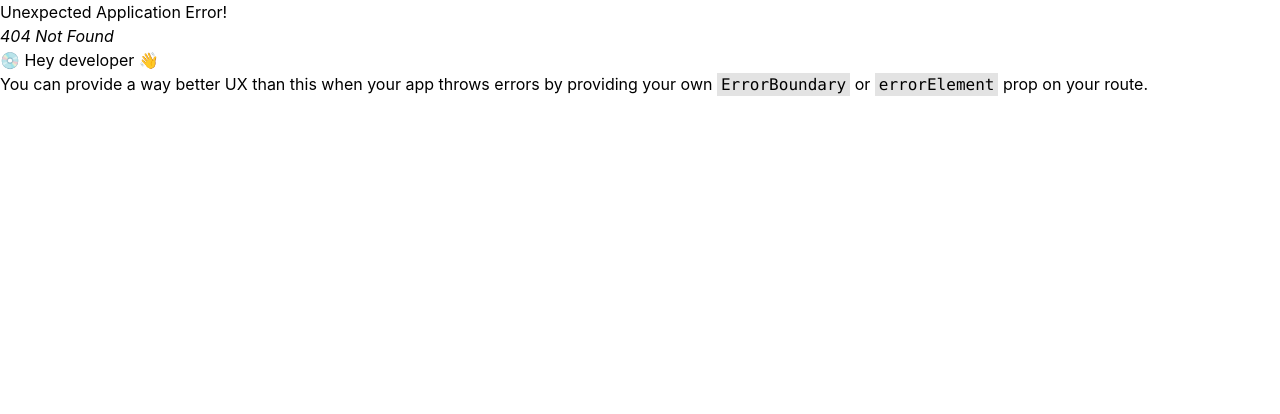
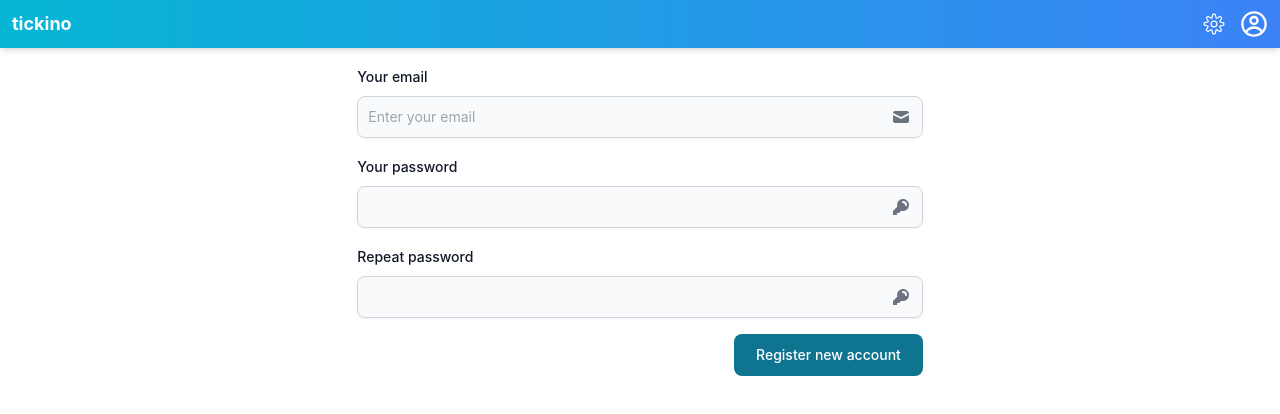
Before and after one commit to Kexon/DAT076, a React (Create React App) app in the folder client/: page /signup in a window 1280 px wide. Before the commit this address had no page. Shown: the top 414 px of the page. Built offline with nearby package versions, Linux system fonts and the light colour scheme.

Commit message:
add basic signup page

```diff
--- /dev/null
+++ b/client/src/pages/user/SignUpPage.tsx
@@ -0,0 +1,56 @@
+import { Label, TextInput, Button } from 'flowbite-react';
+import React from 'react';
+import { HiMail, HiKey } from 'react-icons/hi';
+
+export default function SignUpPage() {
+  return (
+    <div className="mx-auto h-max">
+      <div className="flex h-max justify-center">
+        <form className="flex flex-col gap-4 p-4 lg:w-3/4 xl:w-2/3">
+          <div>
+            <div className="mb-2 block">
+              <Label htmlFor="email2" value="Your email" />
+            </div>
+            <TextInput
+              id="email2"
+              type="email"
+              placeholder="Enter your email"
+              rightIcon={HiMail}
+              required
+              shadow
+            />
+          </div>
+          <div>
+            <div className="mb-2 block">
+              <Label htmlFor="password2" value="Your password" />
+            </div>
+            <TextInput
+              rightIcon={HiKey}
+              id="password2"
+              type="password"
+              required
+              shadow
+            />
+          </div>
+          <div>
+            <div className="mb-2 block">
+              <Label htmlFor="repeat-password" value="Repeat password" />
+            </div>
+            <TextInput
+              rightIcon={HiKey}
+              id="repeat-password"
+              type="password"
+              required
+              shadow
+            />
+          </div>
+          <div className="flex justify-end">
+            <Button className="lg:w-1/3" type="submit">
+              Register new account
+            </Button>
+          </div>
+        </form>
+      </div>
+    </div>
+  );
+}
--- a/client/src/router/Router.tsx
+++ b/client/src/router/Router.tsx
@@ -4,6 +4,7 @@ import TicketPage from '../pages/admin/tickets/TicketPage';
 import TicketFormPage from '../pages/user/TicketFormPage';
 import Home from '../pages/Home';
 import Root from '../Root';
+import SignUpPage from '../pages/user/SignUpPage';
 
 const router = createBrowserRouter([
   {
@@ -13,6 +14,7 @@ const router = createBrowserRouter([
       { path: 'createticket', element: <TicketFormPage /> },
       { path: 'admin', element: <AdminTicketsPage /> },
       { path: 'ticket/:id', element: <TicketPage /> },
+      { path: 'signup', element: <SignUpPage /> },
     ],
   },
 ]);
```
